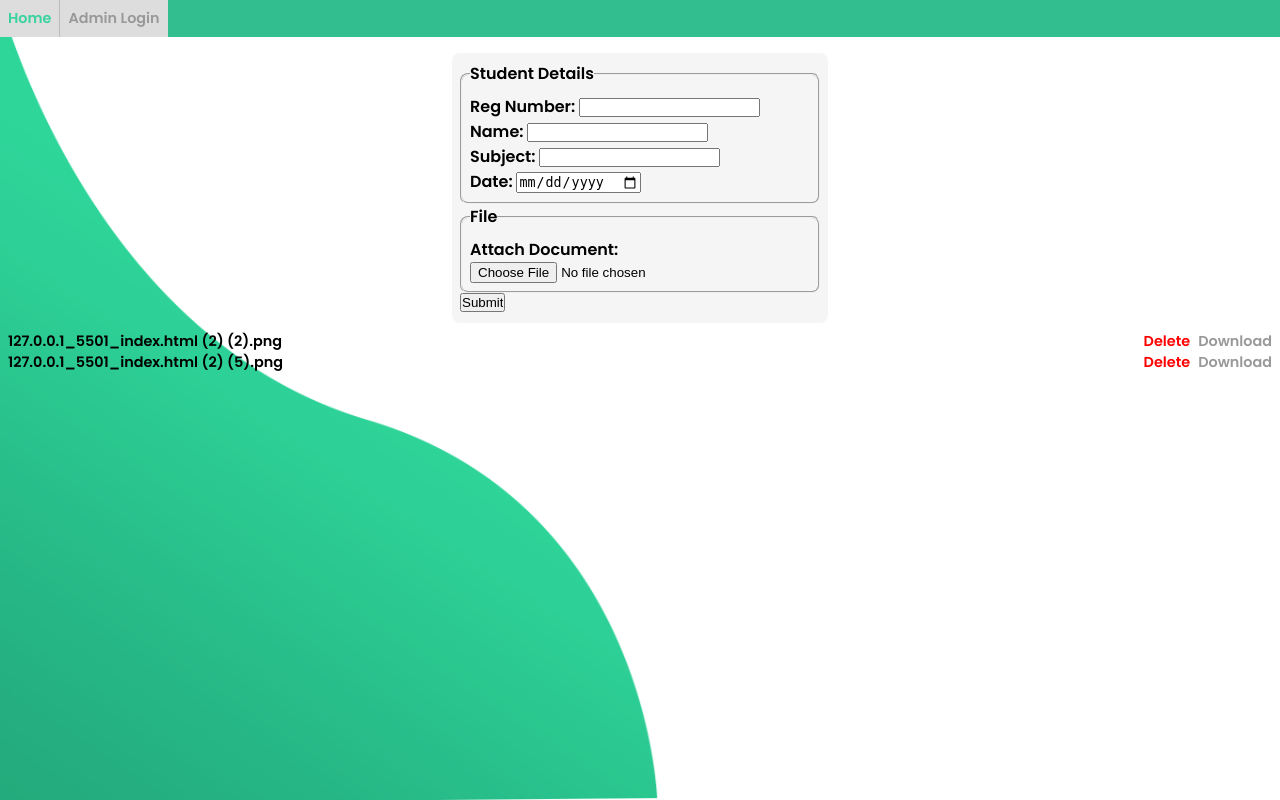
After one commit to SmilinJasper/File-Sharing, a PHP site: page /upload_form.php in a window 1280 px wide. The commit adds this page. Run offline with PHP 8.4, Linux system fonts and the light colour scheme; some libraries are stand-ins or nearby versions.

Commit message:
database-with-student-info-undone

```diff
--- a/index.html
+++ b/admin_login.html
@@ -2,7 +2,7 @@
 <html>
 
 <head>
-    <title>Animated Login Form</title>
+    <title>Admin Login</title>
     <link rel="stylesheet" type="text/css" href="css/style.css">
     <link href="https://fonts.googleapis.com/css?family=Poppins:600&display=swap" rel="stylesheet">
     <script src="https://kit.fontawesome.com/a81368914c.js"></script>
@@ -16,7 +16,7 @@
             <img src="img/bg.svg">
         </div>
         <div class="login-content">
-            <form action="index.html" method="POST">
+            <form action="upload_form.php" method="POST" class="admin-login-form">
                 <img src="img/avatar.svg">
                 <h2 class="title">Welcome</h2>
                 <div class="login-error-message">
--- a/css/style.css
+++ b/css/style.css
@@ -1,3 +1,62 @@
+ul.nav-bar {
+    width: 100%;
+}
+
+ul {
+    list-style-type: none;
+    margin: 0;
+    padding: 0;
+}
+
+li {
+    display: inline;
+}
+
+li {
+    float: left;
+}
+
+.nav-bar a {
+    display: block;
+    padding: 8px;
+    background-color: #dddddd;
+}
+
+ul {
+    background-color: #32be8f;
+}
+
+.nav-bar.active {
+    background-color: #52D1A6;
+}
+
+a.admin-login-nav {
+    float: right;
+}
+
+li {
+    border-right: 1px solid #bbb;
+}
+
+li:last-child {
+    border-right: none;
+}
+
+ul {
+    position: fixed;
+    top: 0;
+    width: 100%;
+}
+
+.page-wrapper {
+    margin: 8px;
+    margin-top: 37px;
+}
+
+header.downloads-header {
+    text-align: center;
+}
+
 * {
     padding: 0;
     margin: 0;
@@ -223,25 +282,39 @@ a:hover {
     }
 }
 
-
-/*.file-upload {
-    width: 0.1px;
-    height: 0.1px;
-    opacity: 0;
-    overflow: hidden;
-    position: absolute;
-    z-index: -1;
+.upload-form-fieldset {
+    padding: 8px;
+    border-radius: 8px;
 }
 
-.file-upload+label {
-    font-size: 1.25em;
-    font-weight: 700;
-    color: white;
-    background-color: black;
-    display: inline-block;
+.upload-form-container {
+    top: 16px;
+    width: fit-content;
+    padding: 8px;
+    height: 270px;
+    position: relative;
+    left: 50%;
+    transform: translateX(-50%);
+    background-color: whitesmoke;
+    display: flex;
+    flex-direction: column;
+    align-items: center;
+    margin-bottom: 24px;
+    border-radius: 8px;
 }
 
-.file-upload:focus+label,
-.file-upload+label:hover {
-    background-color: red;
-}*/
+.downlaod-button {
+    width: fit-content;
+    float: right;
+}
+
+.delete-button {
+    width: fit-content;
+    float: right;
+    padding-right: 8px;
+}
+
+.view-document {
+    display: initial;
+    color: black;
+}
--- /dev/null
+++ b/delete.php
@@ -0,0 +1,6 @@
+<?php
+
+unlink($_GET["name"]);
+
+// Redirecting back
+header("Location: " . $_SERVER["HTTP_REFERER"]);
--- /dev/null
+++ b/upload_form.php
@@ -0,0 +1,80 @@
+<html>
+
+<head>
+    <title>Upload Form</title>
+    <link rel="stylesheet" type="text/css" href="css/style.css">
+    <link href="https://fonts.googleapis.com/css?family=Poppins:600&display=swap" rel="stylesheet">
+    <script src="https://kit.fontawesome.com/a81368914c.js"></script>
+    <meta name="viewport" content="width=device-width, initial-scale=1">
+</head>
+
+<div class="nav-bar">
+<ul>
+  <li><a class="active" href="index.php">Home</a></li>
+  <li><a class="admin-login-nav" href="admin_login.html">Admin Login</a></li>
+</ul>
+</div>
+
+<img class="wave" src="img/wave.png">
+<main class="page-wrapper">
+<div class="upload-form-container">
+           <form class="upload-form" method="POST" action="upload.php" enctype="multipart/form-data">
+        <fieldset class="upload-form-fieldset">
+        <legend>Student Details</legend>
+            <div>
+                <label for="reg-no">Reg Number:</label>
+                <input id="reg-no" type="text" name="reg-no" required="ture">
+            </div>
+            <div>
+                <label for="name">Name:</label>
+                <input id="name" type="text" name="name" required="ture">
+            </div>
+            <div>
+                <label for="subject">Subject:</label>
+                <input id="subject" type="text" name="subject" required="ture">
+            </div>
+            <div>
+                <label for="date">Date:</label>
+                <input id="date" type="date" name="date" required="ture">
+            </div>
+    </fieldset>
+    <fieldset class="upload-form-fieldset">
+        <legend>File</legend>
+        <div>
+            <label for="file">Attach Document:</label>
+            <input type="file" name="file" required="ture">
+                    </div>
+                    </fieldset>
+                    <input id ="submit-button" type="submit" value="Submit">
+        </form>
+
+</div>
+
+<div class="downloads-container">
+
+<?php
+
+$files = scandir("uploads");
+for ($a = 2; $a < count($files); $a++)
+{
+    ?>
+    <div class="download-container">
+        <a class="view-document" href="uploads/<?php echo $files[$a]; ?>"> <?php echo $files[$a]; ?></a>
+<div class="downlaod-button">
+        <a href="uploads/<?php echo $files[$a]; ?>" download="<?php echo $files[$a]; ?>">
+            Download
+        </a>
+</div>
+<div class="delete-button">
+        <a class="view-document" href="delete.php?name=uploads/<?php echo $files[$a]; ?>" style="color: red;">
+            Delete
+        </a>
+        </div>
+</div>
+    <?php
+}
+
+?>
+</div>
+</main>
+</html>
```
Also changed, not shown: ajaxfile.php (deleted, +0 -28 lines), db.php (added, +18 -0 lines), index.php (added, +44 -0 lines), js/main.js (+4 -3 lines), js/store_student_details.js (added, +27 -0 lines), js/upload_file.js (deleted, +0 -38 lines), upload.php (added, +27 -0 lines), upload_form.html (deleted, +0 -21 lines), uploads/127.0.0.1_5501_index.html (2) (2).png (added), uploads/127.0.0.1_5501_index.html (2) (5).png (added).
